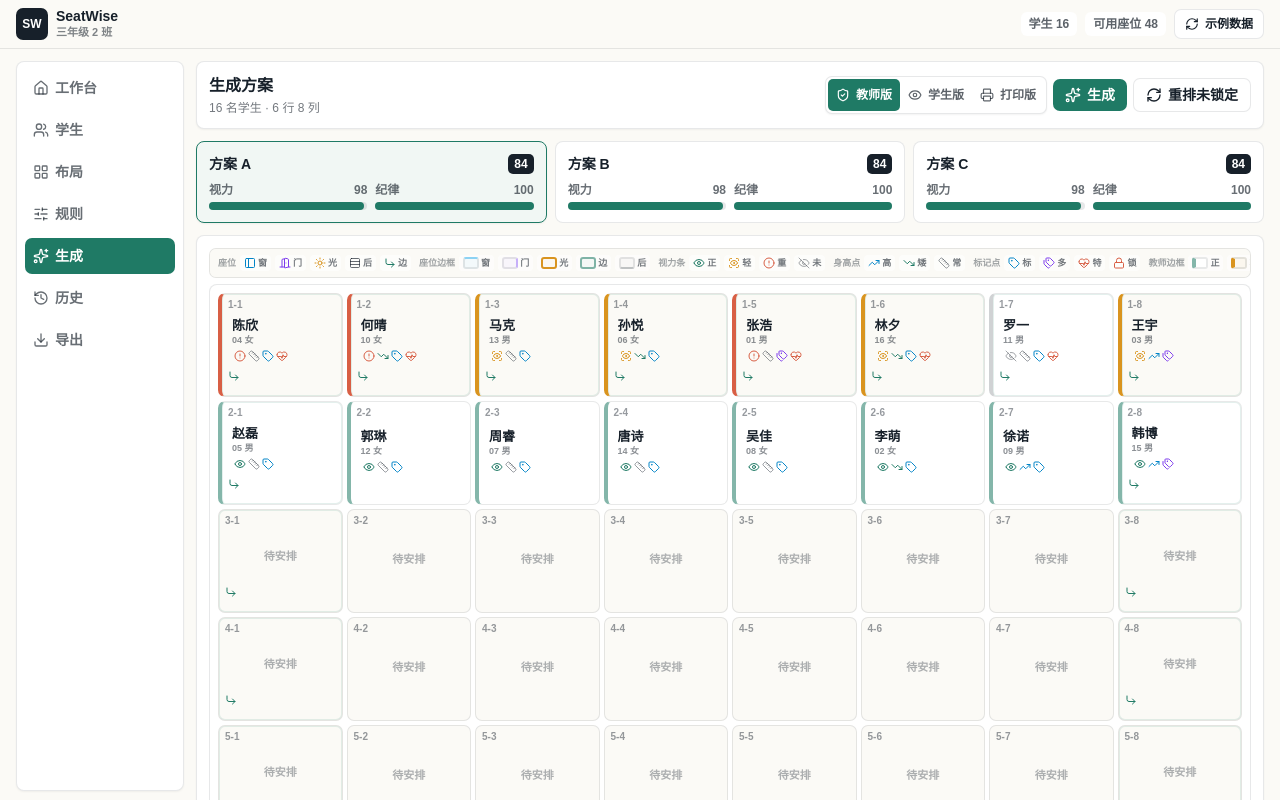
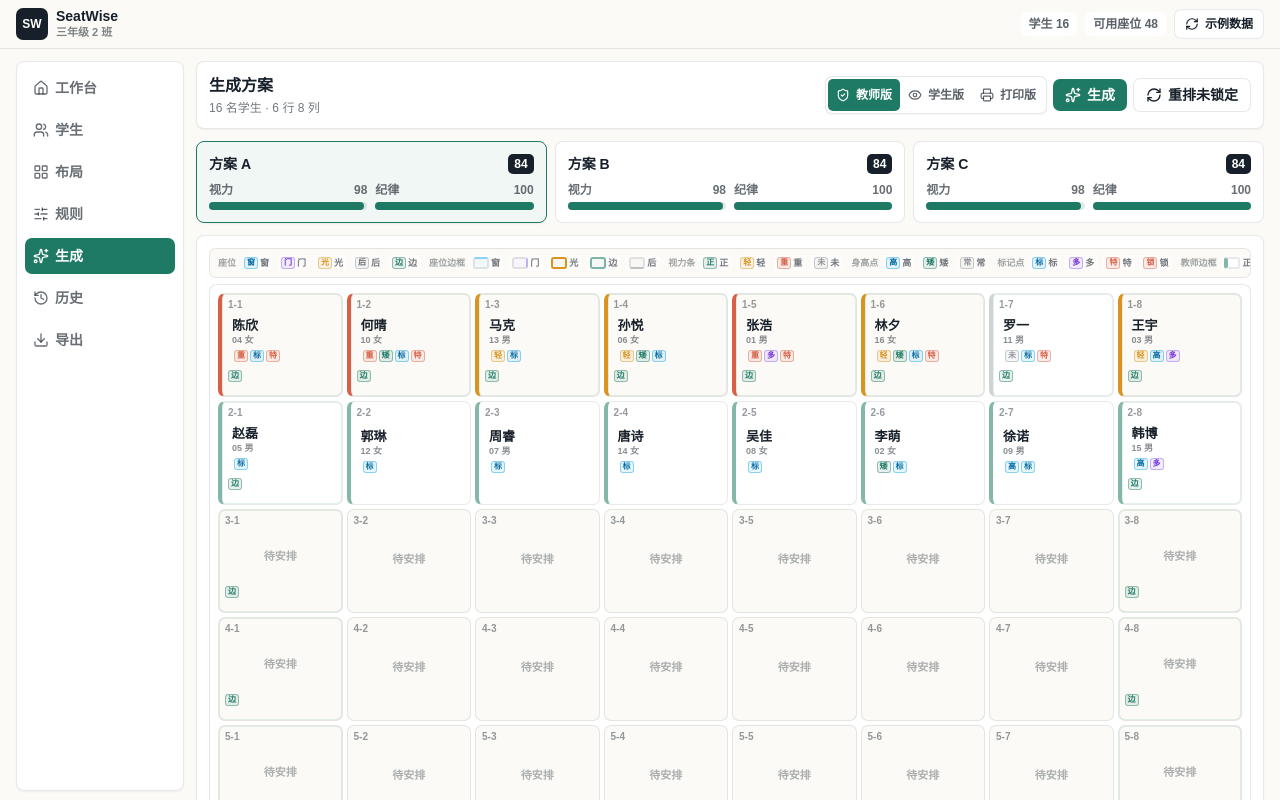
Before and after one commit to Qziky/SeatWise, a Next.js app: page /workspace in a window 1280 px wide. Both pictures are taken after a click on the button "生成方案". Shown: the top 800 px of the page. Built offline with nearby package versions, Linux system fonts and the light colour scheme.

Commit message:
Use text badges for seating markers

```diff
--- a/src/components/SeatingBoard.tsx
+++ b/src/components/SeatingBoard.tsx
@@ -3,27 +3,7 @@
 import { DndContext, DragOverlay, PointerSensor, useDraggable, useDroppable, useSensor, useSensors } from "@dnd-kit/core";
 import type { DragEndEvent, DragOverEvent, DragStartEvent } from "@dnd-kit/core";
 import { CSS } from "@dnd-kit/utilities";
-import {
-  CircleAlert,
-  CornerDownRight,
-  DoorOpen,
-  Eye,
-  EyeOff,
-  HeartPulse,
-  Lock,
-  PanelLeft,
-  Ruler,
-  Rows3,
-  ScanEye,
-  Sun,
-  Tag,
-  Tags,
-  TrendingDown,
-  TrendingUp,
-  Unlock,
-  X
-} from "lucide-react";
-import type { LucideIcon } from "lucide-react";
+import { Lock, Unlock, X } from "lucide-react";
 import { useState } from "react";
 import type { CSSProperties } from "react";
 import { cn } from "@/lib/cn";
@@ -33,14 +13,6 @@ import { seatAttributeLabels, visionLabels } from "@/lib/types";
 
 type SeatAttributeMarker = Exclude<SeatAttribute, "empty">;
 
-const seatAttributeIcons: Record<SeatAttributeMarker, LucideIcon> = {
-  window: PanelLeft,
-  door: DoorOpen,
-  glare: Sun,
-  back: Rows3,
-  edge: CornerDownRight
-};
-
 const visionAccentClass: Record<VisionStatus, string> = {
   normal: "border-l-fern/55 bg-white",
   mild: "border-l-marigold bg-marigold/5",
@@ -48,16 +20,8 @@ const visionAccentClass: Record<VisionStatus, string> = {
   unknown: "border-l-ink/20 bg-white"
 };
 
-const visionStatusIcons: Record<VisionStatus, LucideIcon> = {
-  normal: Eye,
-  mild: ScanEye,
-  severe: CircleAlert,
-  unknown: EyeOff
-};
-
 interface LegendItem {
   className: string;
-  icon: LucideIcon;
   label: string;
   shortLabel: string;
 }
@@ -68,47 +32,62 @@ interface BorderLegendItem {
   shortLabel: string;
 }
 
-const seatAttributeIconClass: Record<SeatAttributeMarker, string> = {
-  window: "text-sky-600",
-  door: "text-violet-600",
-  glare: "text-marigold",
-  back: "text-ink/65",
-  edge: "text-fern"
+const seatAttributeMarkerClass: Record<SeatAttributeMarker, string> = {
+  window: "border-sky-500/45 bg-sky-500/10 text-sky-700",
+  door: "border-violet-500/45 bg-violet-500/10 text-violet-700",
+  glare: "border-marigold/45 bg-marigold/10 text-marigold",
+  back: "border-ink/20 bg-ink/[0.04] text-ink/65",
+  edge: "border-fern/45 bg-fern/10 text-fern"
+};
+
+const seatAttributeShortLabels: Record<SeatAttributeMarker, string> = {
+  window: "窗",
+  door: "门",
+  glare: "光",
+  back: "后",
+  edge: "边"
 };
 
 const seatLegendItems: LegendItem[] = [
-  { label: "靠窗", shortLabel: "窗", icon: PanelLeft, className: seatAttributeIconClass.window },
-  { label: "靠门", shortLabel: "门", icon: DoorOpen, className: seatAttributeIconClass.door },
-  { label: "反光", shortLabel: "光", icon: Sun, className: seatAttributeIconClass.glare },
-  { label: "后排", shortLabel: "后", icon: Rows3, className: seatAttributeIconClass.back },
-  { label: "边缘", shortLabel: "边", icon: CornerDownRight, className: seatAttributeIconClass.edge }
+  { label: "靠窗", shortLabel: "窗", className: seatAttributeMarkerClass.window },
+  { label: "靠门", shortLabel: "门", className: seatAttributeMarkerClass.door },
+  { label: "反光", shortLabel: "光", className: seatAttributeMarkerClass.glare },
+  { label: "后排", shortLabel: "后", className: seatAttributeMarkerClass.back },
+  { label: "边缘", shortLabel: "边", className: seatAttributeMarkerClass.edge }
 ];
 
-const visionStatusIconClass: Record<VisionStatus, string> = {
-  normal: "text-fern",
-  mild: "text-marigold",
-  severe: "text-coral",
-  unknown: "text-ink/40"
+const visionStatusMarkerClass: Record<VisionStatus, string> = {
+  normal: "border-fern/45 bg-fern/10 text-fern",
+  mild: "border-marigold/45 bg-marigold/10 text-marigold",
+  severe: "border-coral/45 bg-coral/10 text-coral",
+  unknown: "border-ink/20 bg-ink/[0.04] text-ink/45"
+};
+
+const visionStatusShortLabels: Record<VisionStatus, string> = {
+  normal: "正",
+  mild: "轻",
+  severe: "重",
+  unknown: "未"
 };
 
 const visionLegendItems: LegendItem[] = [
-  { label: "视力正常", shortLabel: "正", icon: visionStatusIcons.normal, className: visionStatusIconClass.normal },
-  { label: "轻度关注", shortLabel: "轻", icon: visionStatusIcons.mild, className: visionStatusIconClass.mild },
-  { label: "重点照顾", shortLabel: "重", icon: visionStatusIcons.severe, className: visionStatusIconClass.severe },
-  { label: "视力未填", shortLabel: "未", icon: visionStatusIcons.unknown, className: visionStatusIconClass.unknown }
+  { label: "视力正常", shortLabel: "正", className: visionStatusMarkerClass.normal },
+  { label: "轻度关注", shortLabel: "轻", className: visionStatusMarkerClass.mild },
+  { label: "重点照顾", shortLabel: "重", className: visionStatusMarkerClass.severe },
+  { label: "视力未填", shortLabel: "未", className: visionStatusMarkerClass.unknown }
 ];
 
 const heightLegendItems: LegendItem[] = [
-  { label: "偏高", shortLabel: "高", icon: TrendingUp, className: "text-sky-600" },
-  { label: "偏矮", shortLabel: "矮", icon: TrendingDown, className: "text-fern" },
-  { label: "常规身高", shortLabel: "常", icon: Ruler, className: "text-ink/45" }
+  { label: "偏高", shortLabel: "高", className: "border-sky-500/45 bg-sky-500/10 text-sky-700" },
+  { label: "偏矮", shortLabel: "矮", className: "border-fern/45 bg-fern/10 text-fern" },
+  { label: "常规身高", shortLabel: "常", className: "border-ink/20 bg-ink/[0.04] text-ink/45" }
 ];
 
 const noteLegendItems: LegendItem[] = [
-  { label: "标签", shortLabel: "标", icon: Tag, className: "text-sky-600" },
-  { label: "多标签", shortLabel: "多", icon: Tags, className: "text-violet-600" },
-  { label: "特殊需求", shortLabel: "特", icon: HeartPulse, className: "text-coral" },
-  { label: "已锁定", shortLabel: "锁", icon: Lock, className: "text-coral" }
+  { label: "标签", shortLabel: "标", className: "border-sky-500/45 bg-sky-500/10 text-sky-700" },
+  { label: "多标签", shortLabel: "多", className: "border-violet-500/45 bg-violet-500/10 text-violet-700" },
+  { label: "特殊需求", shortLabel: "特", className: "border-coral/45 bg-coral/10 text-coral" },
+  { label: "已锁定", shortLabel: "锁", className: "border-coral/45 bg-coral/10 text-coral" }
 ];
 
 const seatBorderLegendItems: BorderLegendItem[] = [
@@ -138,15 +117,15 @@ interface DragState {
   studentId: string;
 }
 
-function HeightIcon({ heightCm }: { heightCm: number }) {
-  if (heightCm >= 165) return <TrendingUp className="h-3 w-3 text-sky-600" />;
-  if (heightCm <= 150) return <TrendingDown className="h-3 w-3 text-fern" />;
-  return <Ruler className="h-3 w-3 text-ink/45" />;
-}
-
 function getSeatAttributeTitle(attributes: SeatAttribute[]) {
   const visible = attributes.filter((attribute) => attribute !== "empty");
   return visible.length ? visible.map((attribute) => seatAttributeLabels[attribute]).join("、") : "普通座位";
+}
+
+function getHeightMarker(heightCm: number): LegendItem | null {
+  if (heightCm >= 165) return heightLegendItems[0];
+  if (heightCm <= 150) return heightLegendItems[1];
+  return null;
 }
 
 function getStudentTitle(student: Student, sensitive: boolean) {
@@ -502,11 +481,11 @@ function SeatCardContent({
           {seat.row}-{seat.column}
         </span>
         {mode === "teacher" && (seatLocked || studentLocked) ? (
-          <span
-            title={seatLocked && studentLocked ? "座位和学生已锁定" : seatLocked ? "座位已锁定" : "学生已锁定"}
-          >
-            <Lock className="h-3 w-3 text-coral" />
-          </span>
+          <MiniTextBadge
+            className={noteLegendItems[3].className}
+            label={seatLocked && studentLocked ? "座位和学生已锁定" : seatLocked ? "座位已锁定" : "学生已锁定"}
+            shortLabel="锁"
+          />
         ) : null}
       </div>
 
@@ -581,20 +560,37 @@ function SeatAttributeMarkers({ attributes }: { attributes: SeatAttributeMarker[
   if (!attributes.length) return <div className="min-h-3" />;
 
   return (
-    <div className="flex min-h-3 items-center gap-0.5 text-ink/55" aria-hidden="true">
+    <div className="flex min-h-3 items-center gap-0.5" aria-hidden="true">
       {attributes.slice(0, 4).map((attribute) => (
-        <SeatAttributeIcon key={attribute} attribute={attribute} />
+        <MiniTextBadge
+          key={attribute}
+          className={seatAttributeMarkerClass[attribute]}
+          label={seatAttributeLabels[attribute]}
+          shortLabel={seatAttributeShortLabels[attribute]}
+        />
       ))}
     </div>
   );
 }
 
-function SeatAttributeIcon({ attribute }: { attribute: SeatAttributeMarker }) {
-  const Icon = seatAttributeIcons[attribute];
-
+function MiniTextBadge({
+  className,
+  label,
+  shortLabel
+}: {
+  className: string;
+  label: string;
+  shortLabel: string;
+}) {
   return (
-    <span title={seatAttributeLabels[attribute]}>
-      <Icon className={cn("h-3 w-3 shrink-0", seatAttributeIconClass[attribute])} />
+    <span
+      className={cn(
+        "inline-flex h-3 min-w-3 shrink-0 items-center justify-center rounded-[3px] border px-[2px] text-[8px] font-black leading-none",
+        className
+      )}
+      title={label}
+    >
+      {shortLabel}
     </span>
   );
 }
@@ -773,9 +769,7 @@ function LegendGroup({ title, items }: { title: string; items: LegendItem[] }) {
 }
 
 function LegendSwatch({ item }: { item: LegendItem }) {
-  const Icon = item.icon;
-
-  return <Icon className={cn("h-3 w-3 shrink-0", item.className)} />;
+  return <MiniTextBadge className={item.className} label={item.label} shortLabel={item.shortLabel} />;
 }
 
 function BorderLegendGroup({ title, items }: { title: string; items: BorderLegendItem[] }) {
@@ -797,32 +791,44 @@ function BorderLegendGroup({ title, items }: { title: string; items: BorderLegen
 }
 
 function StudentStatusMarkers({ student }: { student: Student }) {
-  const VisionIcon = visionStatusIcons[student.vision];
   const visibleTags = student.tags.slice(0, 2);
+  const heightMarker = getHeightMarker(student.heightCm);
+  const markers: LegendItem[] = [];
+
+  if (student.vision !== "normal") {
+    markers.push({
+      className: visionStatusMarkerClass[student.vision],
+      label: visionLabels[student.vision],
+      shortLabel: visionStatusShortLabels[student.vision]
+    });
+  }
+
+  if (heightMarker) markers.push(heightMarker);
+
+  if (visibleTags.length === 1) {
+    markers.push({ ...noteLegendItems[0], label: visibleTags[0] });
+  }
+
+  if (visibleTags.length > 1) {
+    markers.push({ ...noteLegendItems[1], label: visibleTags.join("、") });
+  }
+
+  if (student.specialNeeds) {
+    markers.push({ ...noteLegendItems[2], label: student.specialNeeds });
+  }
+
+  if (!markers.length) return null;
 
   return (
-    <div className="absolute bottom-1 left-1.5 right-1.5 flex items-center gap-0.5 text-ink/55" aria-hidden="true">
-      <span title={visionLabels[student.vision]}>
-        <VisionIcon className={cn("h-3 w-3 shrink-0", visionStatusIconClass[student.vision])} />
-      </span>
-      <span className="flex h-3 w-3 shrink-0 items-center justify-center" title={`${student.heightCm}cm`}>
-        <HeightIcon heightCm={student.heightCm} />
-      </span>
-      {visibleTags.length === 1 ? (
-        <span title={visibleTags[0]}>
-          <Tag className="h-3 w-3 shrink-0 text-sky-600" />
-        </span>
-      ) : null}
-      {visibleTags.length > 1 ? (
-        <span title={visibleTags.join("、")}>
-          <Tags className="h-3 w-3 shrink-0 text-violet-600" />
-        </span>
-      ) : null}
-      {student.specialNeeds ? (
-        <span title={student.specialNeeds}>
-          <HeartPulse className="h-3 w-3 shrink-0 text-coral" />
-        </span>
-      ) : null}
+    <div className="absolute bottom-1 left-1.5 right-1.5 flex items-center gap-0.5" aria-hidden="true">
+      {markers.slice(0, 4).map((marker) => (
+        <MiniTextBadge
+          key={`${marker.shortLabel}-${marker.label}`}
+          className={marker.className}
+          label={marker.label}
+          shortLabel={marker.shortLabel}
+        />
+      ))}
     </div>
   );
 }
```
